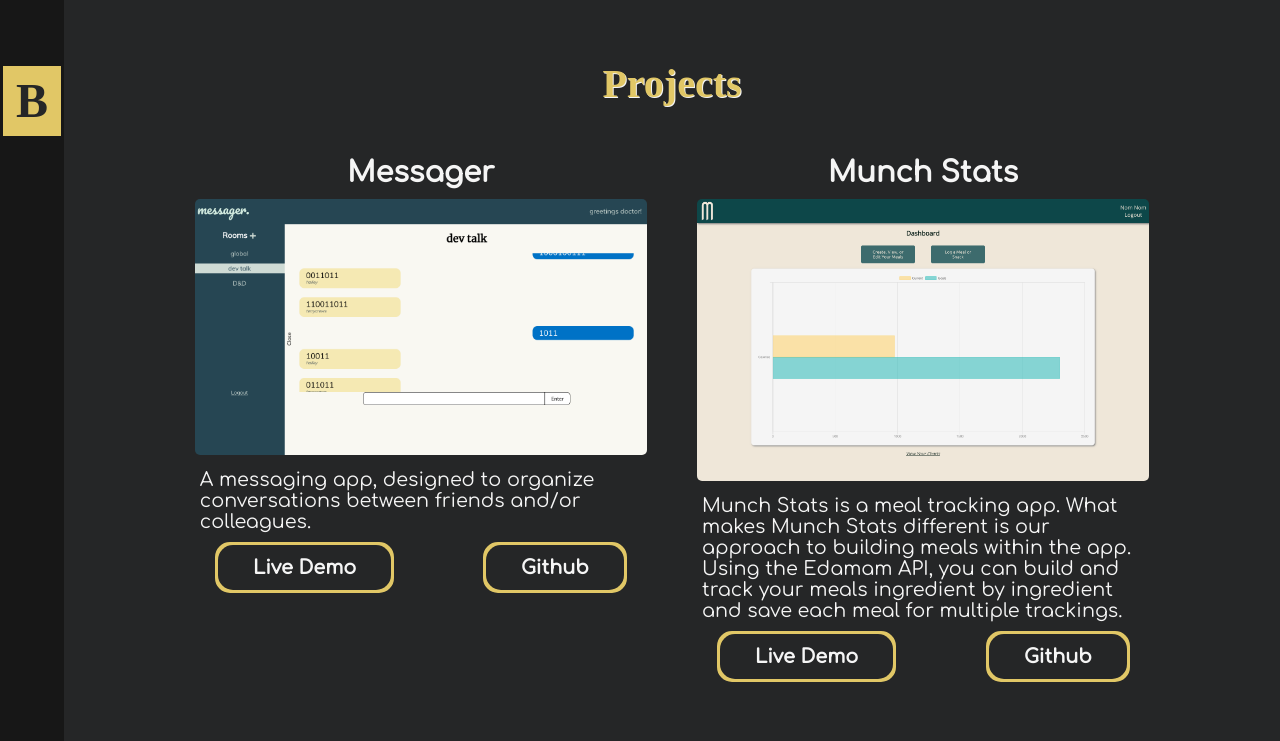
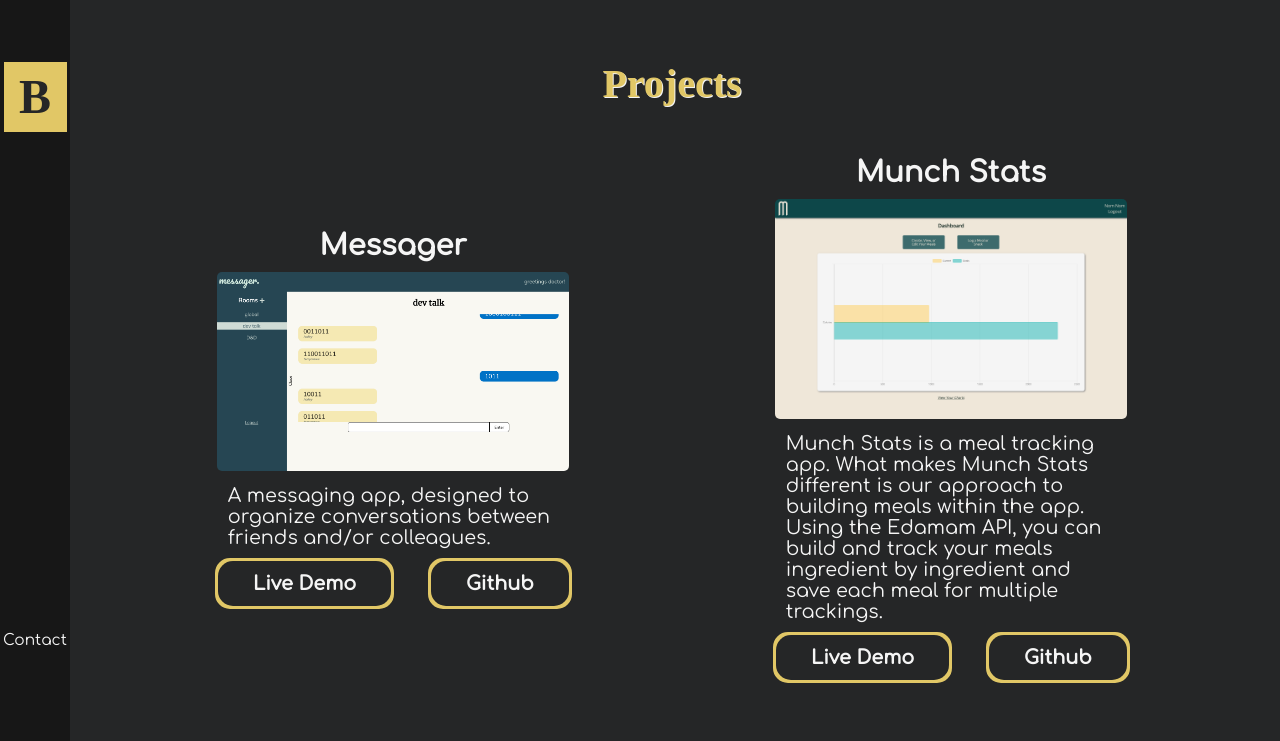
Before and after one commit to bobnearents/portfolio_v2, a React (Create React App) app: page /projects in a window 1280 px wide. Shown: the top 741 px of the page. Built offline with nearby package versions, Linux system fonts and the light colour scheme; some icons are missing; a web font is replaced by a local one.

Commit message:
minor design fixes

```diff
--- a/public/now.json
+++ b/public/now.json
@@ -1,6 +1,6 @@
 {
   "version": 2,
-  "name": "Bob Nearents",
+  "name": "portfolio",
   "alias": "portfolio",
   "routes": [
     {
--- a/src/components/CallToAction/CallToAction.js
+++ b/src/components/CallToAction/CallToAction.js
@@ -7,7 +7,7 @@ class CallToAction extends Component {
     return (
       <a href ='mailto:bobnearents@gmail.com'>
         <button className= 'hvr-shutter-in-horizontal callToAction'>
-          Let's Talk
+          Contact Me
         </button>
       </a>
      );
--- a/src/components/Header/Header.css
+++ b/src/components/Header/Header.css
@@ -42,8 +42,13 @@
 .mobile-icons a:hover {
   transition:color 300ms;
 }
+.mobile-icons {
+  margin-top:20px;
+  display:none;
+}
 .mobile-icons a {
   color:#e1c766;
+  text-decoration: none;
 }
 
 .nav-icons-mobile{
@@ -63,3 +68,9 @@
   width:100%;
   display: flex;
 }
+
+@media(max-width:668px) {
+  .mobile-icons {
+  display:inherit;
+}
+}
--- a/src/components/Header/Header.js
+++ b/src/components/Header/Header.js
@@ -43,21 +43,21 @@ class Header extends Component {
           <div >
             <Link onClick={this.handleClickHide} to='/'>
               <span>
-                <span className={`${(this.props.path === '/') ? 'selected' : null} iconify`} data-icon="simple-line-icons:home" data-inline="false" />
+                <span>home</span>
               </span>
             </Link>
           </div>
           <div >
             <Link onClick={this.handleClickHide} to='/about'>
               <span>
-                <span className={`${(this.props.path === '/about') ? 'selected' : null} iconify`} data-icon="simple-line-icons:user" data-inline="false"></span>
+                <span>about</span>
               </span>
             </Link>
           </div>
           <div >
             <Link onClick={this.handleClickHide} to='projects'>
               <span>
-                <span className={`${(this.props.path === '/projects') ? 'selected' : null} iconify`} data-icon="simple-line-icons:note" data-inline="false"></span>
+                <span>projects</span>
               </span>
             </Link>
           </div>
--- a/src/components/Project/Project.css
+++ b/src/components/Project/Project.css
@@ -3,7 +3,7 @@
   flex-direction: column;
   justify-content: center;
   align-items: center;
-  width:45%;
+  width:35%;
   min-width:320px;
   margin-bottom:50px;
 }
--- a/src/components/ProjectList/ProjectList.css
+++ b/src/components/ProjectList/ProjectList.css
@@ -21,6 +21,12 @@
   margin:60px auto 40px;
 }
 
+.projectList {
+  display: flex;
+  flex-wrap: wrap;
+  justify-content: space-around;
+}
+
 @media(max-width:668px) {
   .projectsContainer{
     width:100vw;
--- a/src/components/Sider/Sider.css
+++ b/src/components/Sider/Sider.css
@@ -1,6 +1,6 @@
 .sidebar {
   width:5vw;
-  min-width: 60px;
+  min-width: 70px;
   position: fixed;
   background:#171717;
   height:100vh;
@@ -54,17 +54,25 @@
   content: 'about';
 }
 .my-work-icon:hover a::after{
-  content: 'my work';
+  content: 'projects';
 }
 .resume-icon:hover a::after{
   content: 'resume';
 }
 
+
+.contact-icons::before {
+  content:'Contact';
+  color:whitesmoke;
+  font-size: .8em;
+}
 .contact-icons {
   display:flex;
-  height:12%;
+  height:15%;
   flex-direction: column;
+  align-items: center;
   justify-content: space-around;
+  font-size:1.2em;
 }
 
 .contact-icons a {
```
